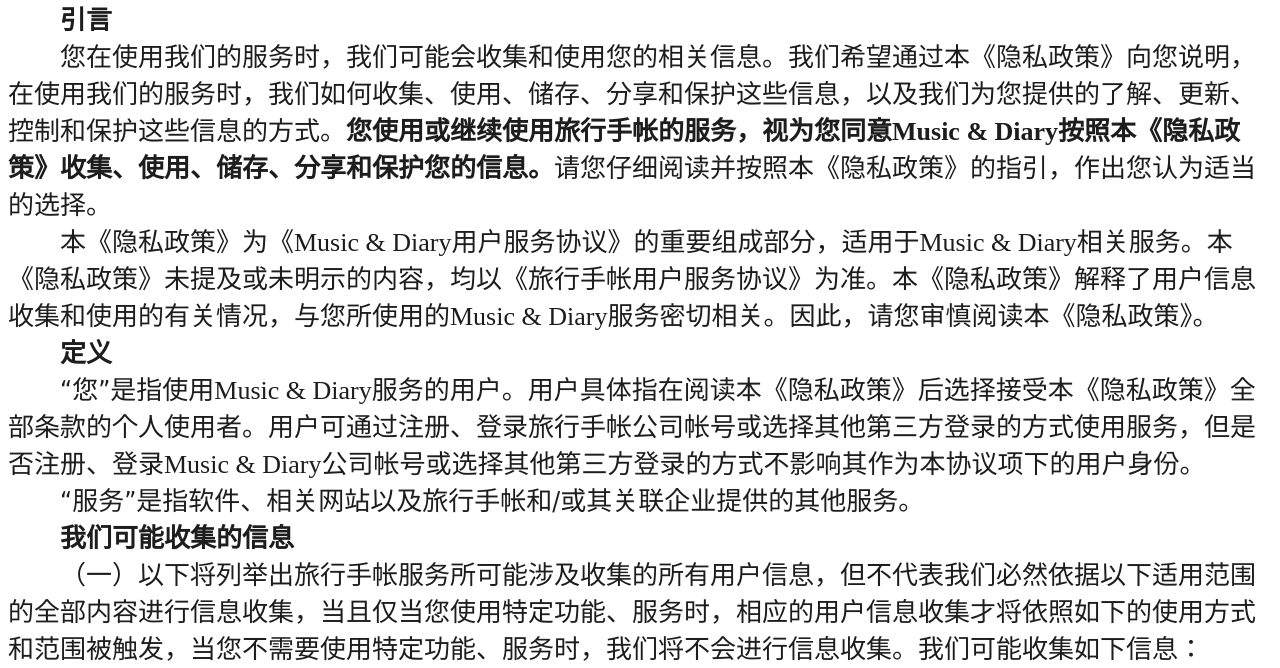
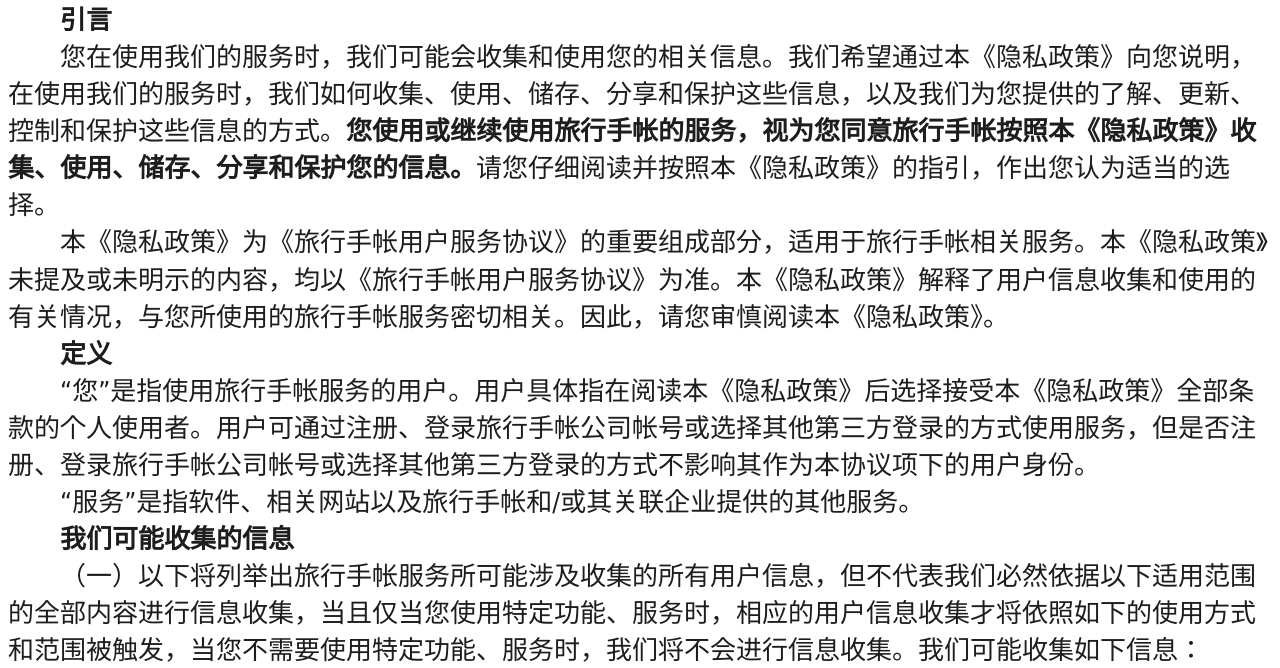
Before and after one commit to ruoling124/EducationDiary.github.io, a plain HTML site: page index.html in a window 1280 px wide. Shown: the part 55-723 px from the top of the page. Drawn offline with Linux system fonts and the light colour scheme.

Commit message:
Update index.html

```diff
--- a/index.html
+++ b/index.html
@@ -19,10 +19,10 @@
 <body>
 <h4 style="margin: 0.0px 0.0px 0.0px 0.0px; text-align: center; line-height: 45.0px; font: 32.0px 'PingFang SC Semibold'; color: #1d1d1d; -webkit-text-stroke: #1d1d1d"><span class="s1"><b>旅行手帐隐私政策</b></span></h4>
 <p class="p2"><span class="s2"><b>引言</b></span></p>
-<p class="p3"><span class="s3">您在使用我们的服务时，我们可能会收集和使用您的相关信息。我们希望通过本《隐私政策》向您说明，在使用我们的服务时，我们如何收集、使用、储存、分享和保护这些信息，以及我们为您提供的了解、更新、控制和保护这些信息的方式。<b>您使用或继续使用旅行手帐的服务，视为您同意Music & Diary按照本《隐私政策》收集、使用、储存、分享和保护您的信息。</b>请您仔细阅读并按照本《隐私政策》的指引，作出您认为适当的选择。</span></p>
-<p class="p3"><span class="s3">本《隐私政策》为《Music & Diary用户服务协议》的重要组成部分，适用于Music & Diary相关服务。本《隐私政策》未提及或未明示的内容，均以《旅行手帐用户服务协议》为准。本《隐私政策》解释了用户信息收集和使用的有关情况，与您所使用的Music & Diary服务密切相关。因此，请您审慎阅读本《隐私政策》。</span></p>
+<p class="p3"><span class="s3">您在使用我们的服务时，我们可能会收集和使用您的相关信息。我们希望通过本《隐私政策》向您说明，在使用我们的服务时，我们如何收集、使用、储存、分享和保护这些信息，以及我们为您提供的了解、更新、控制和保护这些信息的方式。<b>您使用或继续使用旅行手帐的服务，视为您同意旅行手帐按照本《隐私政策》收集、使用、储存、分享和保护您的信息。</b>请您仔细阅读并按照本《隐私政策》的指引，作出您认为适当的选择。</span></p>
+<p class="p3"><span class="s3">本《隐私政策》为《旅行手帐用户服务协议》的重要组成部分，适用于旅行手帐相关服务。本《隐私政策》未提及或未明示的内容，均以《旅行手帐用户服务协议》为准。本《隐私政策》解释了用户信息收集和使用的有关情况，与您所使用的旅行手帐服务密切相关。因此，请您审慎阅读本《隐私政策》。</span></p>
 <p class="p2"><span class="s2"><b>定义</b></span></p>
-<p class="p4"><span class="s4">“</span><span class="s3">您</span><span class="s4">”</span><span class="s3">是指使用Music & Diary服务的用户。用户具体指在阅读本《隐私政策》后选择接受本《隐私政策》全部条款的个人使用者。用户可通过注册、登录旅行手帐公司帐号或选择其他第三方登录的方式使用服务，但是否注册、登录Music & Diary公司帐号或选择其他第三方登录的方式不影响其作为本协议项下的用户身份。</span></p>
+<p class="p4"><span class="s4">“</span><span class="s3">您</span><span class="s4">”</span><span class="s3">是指使用旅行手帐服务的用户。用户具体指在阅读本《隐私政策》后选择接受本《隐私政策》全部条款的个人使用者。用户可通过注册、登录旅行手帐公司帐号或选择其他第三方登录的方式使用服务，但是否注册、登录旅行手帐公司帐号或选择其他第三方登录的方式不影响其作为本协议项下的用户身份。</span></p>
 <p class="p4"><span class="s4">“</span><span class="s3">服务</span><span class="s4">”</span><span class="s3">是指软件、相关网站以及旅行手帐和</span><span class="s4">/</span><span class="s3">或其关联企业提供的其他服务。</span></p>
 <p class="p2"><span class="s2"><b>我们可能收集的信息</b></span></p>
 <p class="p3"><span class="s3">（一）以下将列举出旅行手帐服务所可能涉及收集的所有用户信息，但不代表我们必然依据以下适用范围的全部内容进行信息收集，当且仅当您使用特定功能、服务时，相应的用户信息收集才将依照如下的使用方式和范围被触发，当您不需要使用特定功能、服务时，我们将不会进行信息收集。我们可能收集如下信息：</span></p>
```
